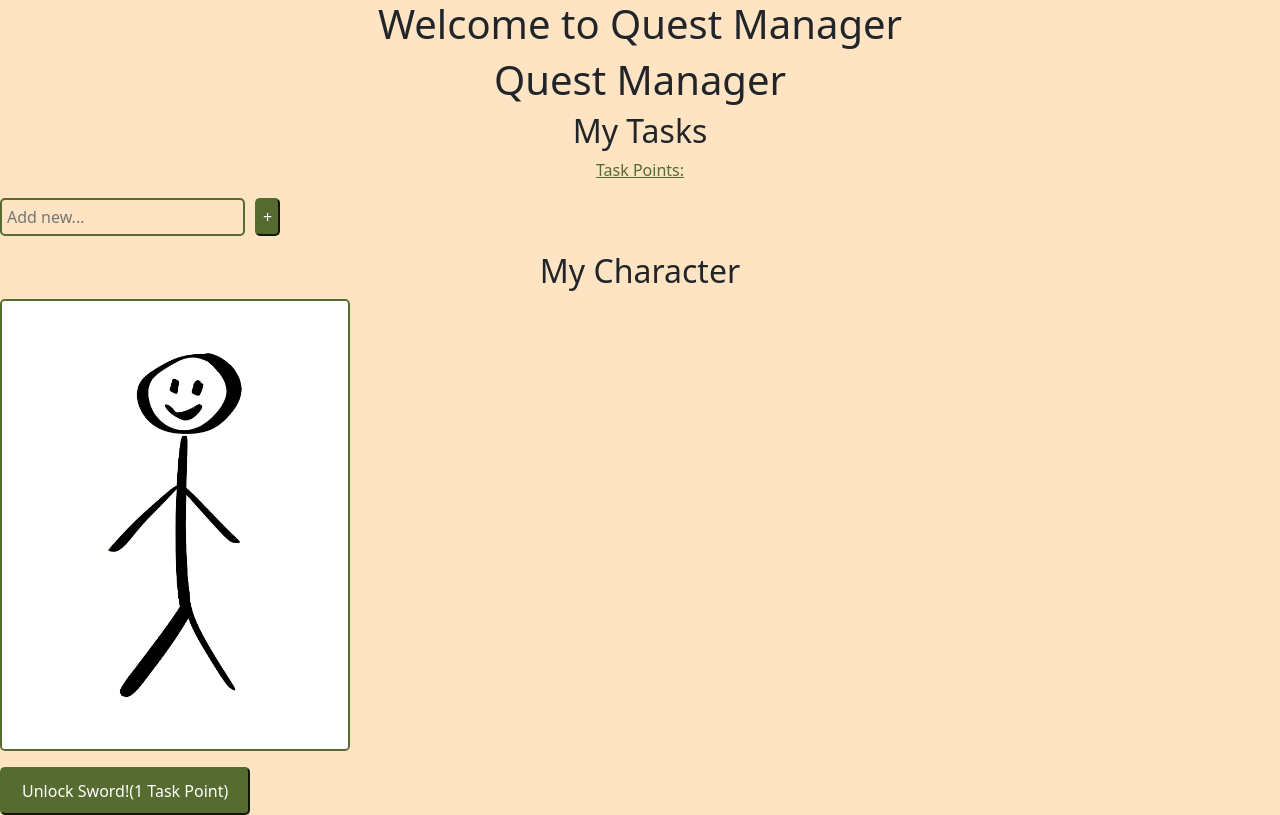
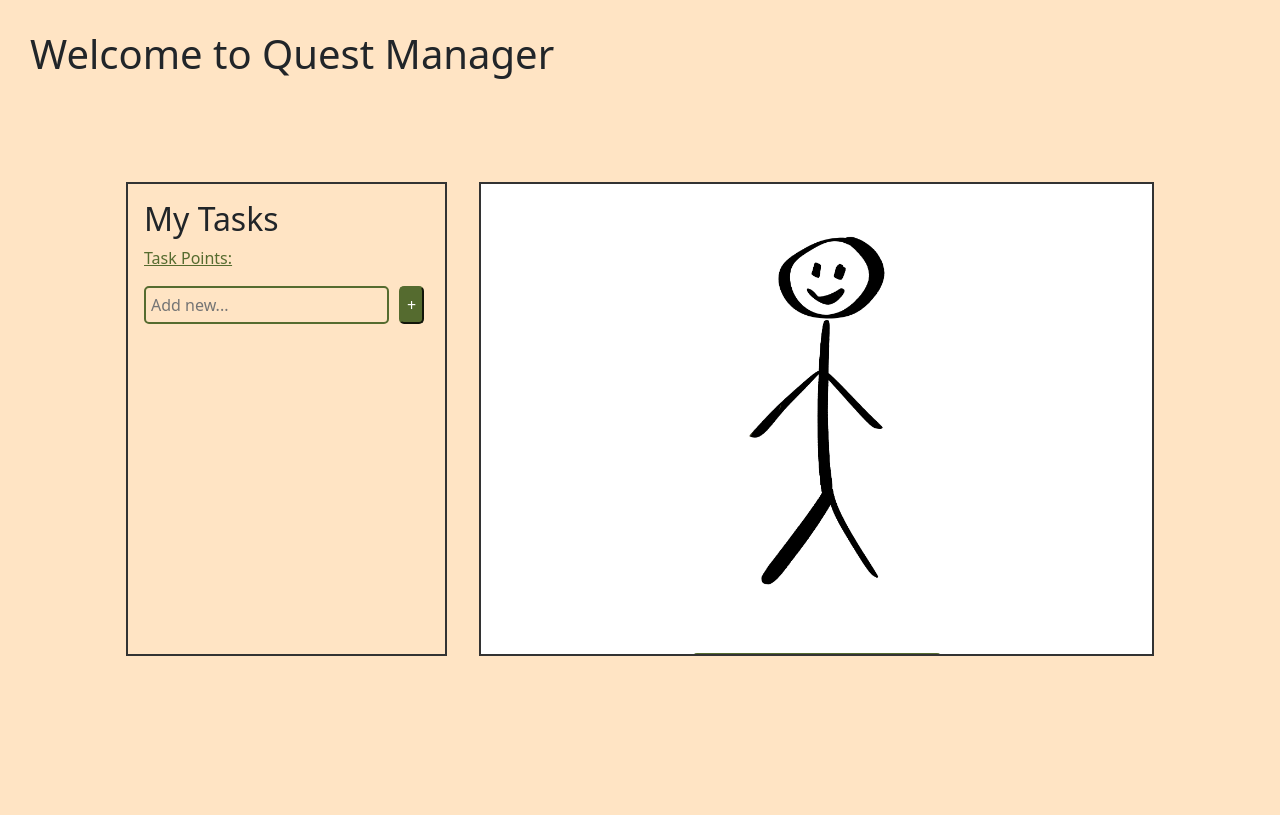
Before and after one commit to cis3296-f26/QuestManager, a plain HTML site: page index.html in a window 1280 px wide. Drawn offline with nearby package versions, Linux system fonts and the light colour scheme.

Commit message:
Established sidebar and main window dimensions

```diff
--- a/index.html
+++ b/index.html
@@ -10,11 +10,9 @@
 </head>
 
 <body>
-<main>
+    <h1>Welcome to Quest Manager</h1>
         <div class="app">
-        <h1>Welcome to Quest Manager</h1>
             <aside class= "sidebar">
-            <h1>Quest Manager</h1>
                 <h2>My Tasks</h2>
                 <p>Task Points: <span id="counter"></span></p>
 
@@ -32,10 +30,7 @@
                 </figure>
                 <button id="buySword" onclick="addSword()">Unlock Sword!(1 Task Point)</button>
             </main>
-
         </div>
-
-</main>
 
 <script src="https://cdn.jsdelivr.net/npm/bootstrap@5.3.8/dist/js/bootstrap.bundle.min.js"></script>
 <script src="script.js"></script>
--- a/proofOfConcept.css
+++ b/proofOfConcept.css
@@ -1,11 +1,39 @@
+html, body { height: 100%; margin: 0; }
 
-    body{
-        background-color: bisque;
-    }
+.app {
+    display: grid;
+    grid-template-columns: 1fr 2fr;
+    padding: 5rem;
+    width: 100%;
+    height: 90%;
+}
 
-    h1{
-        text-align: center;
-    }
+.sidebar {
+    min-width: 0;
+    margin: 1rem;
+    overflow: auto;
+    padding: 1rem;
+    border: 2px solid #333;
+}
+
+.main {
+    min-width: 0;
+    background-color: #ffffff;
+    margin: 1rem;
+    overflow: auto;
+    border: 2px solid #333;
+    display: flex;
+    flex-direction: column;
+    align-items: center;
+    justify-content: center;
+}
+
+body{
+    background-color: bisque;
+    padding: 30px;
+}
+
+
 
     #taskInput{
         background-color: bisque;
@@ -14,11 +42,6 @@
         padding: 5px;
     }
 
-    div.col-lg-6{
-        display: flex;
-        flex-direction: column;
-        align-items: center;
-    }
 
     div.inputWrapper{
         display: inline-flex;
@@ -57,17 +80,9 @@
     p{
         text-decoration: underline;
         color:darkolivegreen;
-        text-align: center;
+        text-align: left;
     }
 
-    #image{
-        border: 2px solid darkolivegreen;
-        border-radius: 5px;
-    }
-
-    h2{
-        text-align: center;
-    }
 
     #taskList{
         display: block;
```
Lines whose indentation alone changed are shown as unchanged.
